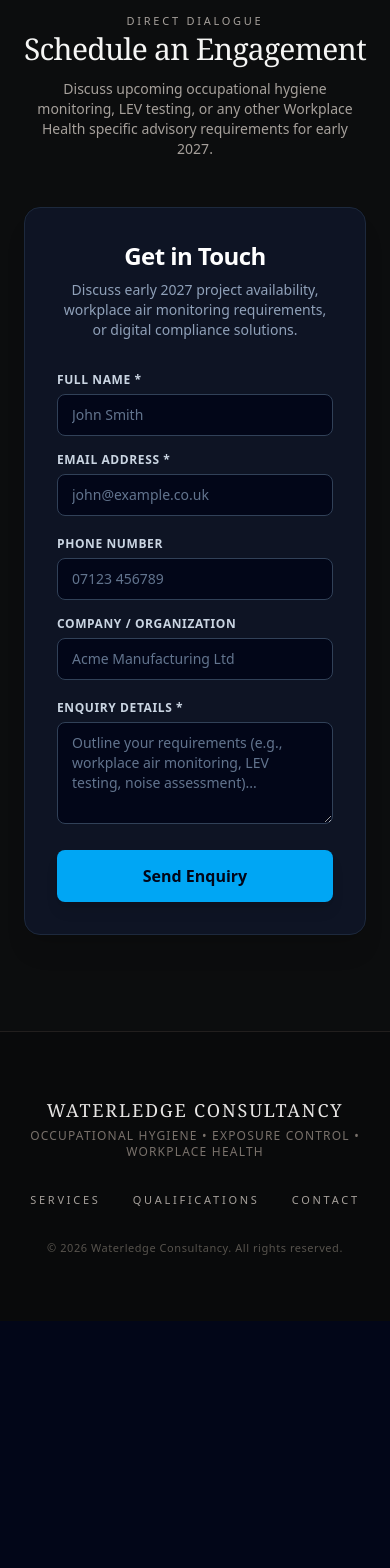
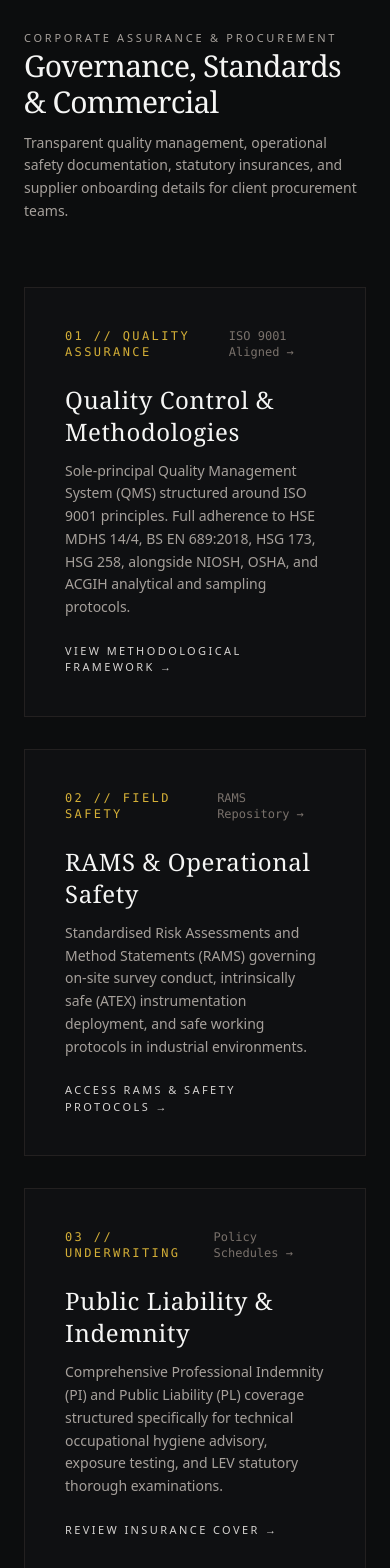
Before and after one commit to garethbrock72-cmyk/waterledge-consultancy-website, a Next.js app: page / in a window 390 px wide. Shown: the part 4740-6308 px from the top of the page. Before the commit the page ends 6061 px from the top, so only its background shows below. Built offline with nearby package versions, Linux system fonts and the light colour scheme.

Commit message:
Add governance, QMS, RAMS, insurance, and remittance pages

```diff
--- a/src/app/page.tsx
+++ b/src/app/page.tsx
@@ -1,3 +1,4 @@
+import Link from "next/link";
 import ContactForm from "@/components/ContactForm";
 
 export default function Home() {
@@ -32,6 +33,9 @@ export default function Home() {
             </a>
             <a href="#about" className="hover:text-stone-100 transition duration-200">
               Qualifications
+            </a>
+            <a href="#governance" className="hover:text-stone-100 transition duration-200">
+              Governance &amp; Compliance
             </a>
             <a
               href="#contact"
@@ -278,6 +282,137 @@ export default function Home() {
         </div>
       </section>
 
+      {/* Decorative Hairline Rule */}
+      <div className="max-w-6xl mx-auto w-full px-6">
+        <div className="h-px bg-stone-800/80 w-full" />
+      </div>
+
+      {/* NEW: Governance, Standards & Commercial Onboarding Section */}
+      <section id="governance" className="relative z-10 py-28 px-6 max-w-6xl mx-auto w-full">
+        <div className="max-w-2xl mb-16 space-y-3">
+          <span className="text-[11px] tracking-[0.25em] uppercase text-stone-400 font-medium">
+            Corporate Assurance &amp; Procurement
+          </span>
+          <h2 className="text-3xl sm:text-4xl font-serif font-light text-stone-100 tracking-tight">
+            Governance, Standards &amp; Commercial
+          </h2>
+          <p className="text-stone-400 text-sm sm:text-base font-light leading-relaxed">
+            Transparent quality management, operational safety documentation, statutory insurances, and supplier onboarding details for client procurement teams.
+          </p>
+        </div>
+
+        <div className="grid grid-cols-1 md:grid-cols-2 gap-8">
+          {/* Card 01: Quality & Methodologies */}
+          <Link
+            href="/quality"
+            className="group p-10 bg-[#0f1012] border border-stone-800/80 hover:border-[#d4af37]/60 transition duration-300 flex flex-col justify-between"
+          >
+            <div>
+              <div className="flex items-center justify-between mb-6">
+                <span className="font-mono text-xs text-[#d4af37] tracking-[0.2em] uppercase">
+                  01 // Quality Assurance
+                </span>
+                <span className="text-xs font-mono text-stone-500 group-hover:text-stone-200 transition">
+                  ISO 9001 Aligned &rarr;
+                </span>
+              </div>
+              <h3 className="text-2xl font-serif font-light text-stone-100 mb-3 tracking-wide">
+                Quality Control &amp; Methodologies
+              </h3>
+              <p className="text-stone-400 text-sm leading-relaxed font-light mb-6">
+                Sole-principal Quality Management System (QMS) structured around ISO 9001 principles. Full adherence to HSE MDHS 14/4, BS EN 689:2018, HSG 173, HSG 258, alongside NIOSH, OSHA, and ACGIH analytical and sampling protocols.
+              </p>
+            </div>
+            <span className="text-[11px] font-medium tracking-[0.22em] uppercase text-stone-300 group-hover:text-[#d4af37] transition">
+              View Methodological Framework &rarr;
+            </span>
+          </Link>
+
+          {/* Card 02: RAMS & Operational Safety */}
+          <Link
+            href="/safety-rams"
+            className="group p-10 bg-[#0f1012] border border-stone-800/80 hover:border-[#d4af37]/60 transition duration-300 flex flex-col justify-between"
+          >
+            <div>
+              <div className="flex items-center justify-between mb-6">
+                <span className="font-mono text-xs text-[#d4af37] tracking-[0.2em] uppercase">
+                  02 // Field Safety
+                </span>
+                <span className="text-xs font-mono text-stone-500 group-hover:text-stone-200 transition">
+                  RAMS Repository &rarr;
+                </span>
+              </div>
+              <h3 className="text-2xl font-serif font-light text-stone-100 mb-3 tracking-wide">
+                RAMS &amp; Operational Safety
+              </h3>
+              <p className="text-stone-400 text-sm leading-relaxed font-light mb-6">
+                Standardised Risk Assessments and Method Statements (RAMS) governing on-site survey conduct, intrinsically safe (ATEX) instrumentation deployment, and safe working protocols in industrial environments.
+              </p>
+            </div>
+            <span className="text-[11px] font-medium tracking-[0.22em] uppercase text-stone-300 group-hover:text-[#d4af37] transition">
+              Access RAMS &amp; Safety Protocols &rarr;
+            </span>
+          </Link>
+
+          {/* Card 03: Insurance & Indemnity */}
+          <Link
+            href="/insurance"
+            className="group p-10 bg-[#0f1012] border border-stone-800/80 hover:border-[#d4af37]/60 transition duration-300 flex flex-col justify-between"
+          >
+            <div>
+              <div className="flex items-center justify-between mb-6">
+                <span className="font-mono text-xs text-[#d4af37] tracking-[0.2em] uppercase">
+                  03 // Underwriting
+                </span>
+                <span className="text-xs font-mono text-stone-500 group-hover:text-stone-200 transition">
+                  Policy Schedules &rarr;
+                </span>
+              </div>
+              <h3 className="text-2xl font-serif font-light text-stone-100 mb-3 tracking-wide">
+                Public Liability &amp; Indemnity
+              </h3>
+              <p className="text-stone-400 text-sm leading-relaxed font-light mb-6">
+                Comprehensive Professional Indemnity (PI) and Public Liability (PL) coverage structured specifically for technical occupational hygiene advisory, exposure testing, and LEV statutory thorough examinations.
+              </p>
+            </div>
+            <span className="text-[11px] font-medium tracking-[0.22em] uppercase text-stone-300 group-hover:text-[#d4af37] transition">
+              Review Insurance Cover &rarr;
+            </span>
+          </Link>
+
+          {/* Card 04: Commercial & Banking */}
+          <Link
+            href="/remittance"
+            className="group p-10 bg-[#0f1012] border border-stone-800/80 hover:border-[#d4af37]/60 transition duration-300 flex flex-col justify-between"
+          >
+            <div>
+              <div className="flex items-center justify-between mb-6">
+                <span className="font-mono text-xs text-[#d4af37] tracking-[0.2em] uppercase">
+                  04 // Procurement
+                </span>
+                <span className="text-xs font-mono text-stone-500 group-hover:text-stone-200 transition">
+                  Supplier Setup &rarr;
+                </span>
+              </div>
+              <h3 className="text-2xl font-serif font-light text-stone-100 mb-3 tracking-wide">
+                Banking &amp; Remittance
+              </h3>
+              <p className="text-stone-400 text-sm leading-relaxed font-light mb-6">
+                Dedicated business banking verification, BACS remittance details, purchase order procedures, and standard commercial settlement terms for rapid vendor onboarding.
+              </p>
+            </div>
+            <span className="text-[11px] font-medium tracking-[0.22em] uppercase text-stone-300 group-hover:text-[#d4af37] transition">
+              View Commercial &amp; Payment Terms &rarr;
+            </span>
+          </Link>
+        </div>
+      </section>
+
+      {/* Decorative Hairline Rule */}
+      <div className="max-w-6xl mx-auto w-full px-6">
+        <div className="h-px bg-stone-800/80 w-full" />
+      </div>
+
       {/* Contact Section */}
       <section id="contact" className="relative z-10 py-24 px-6 max-w-4xl mx-auto w-full">
         <div className="text-center mb-12 space-y-3">
@@ -309,7 +444,10 @@ export default function Home() {
           <div className="flex flex-wrap items-center justify-center gap-8 text-[11px] font-medium tracking-[0.25em] uppercase text-stone-400">
             <a href="#services" className="hover:text-stone-200 transition">Services</a>
             <a href="#about" className="hover:text-stone-200 transition">Qualifications</a>
-            <a href="#contact" className="hover:text-stone-200 transition">Contact</a>
+            <Link href="/quality" className="hover:text-stone-200 transition">Quality &amp; Standards</Link>
+            <Link href="/safety-rams" className="hover:text-stone-200 transition">RAMS</Link>
+            <Link href="/insurance" className="hover:text-stone-200 transition">Insurance</Link>
+            <Link href="/remittance" className="hover:text-stone-200 transition">Remittance</Link>
           </div>
 
           <p className="text-[11px] text-stone-600 tracking-wider">
```
